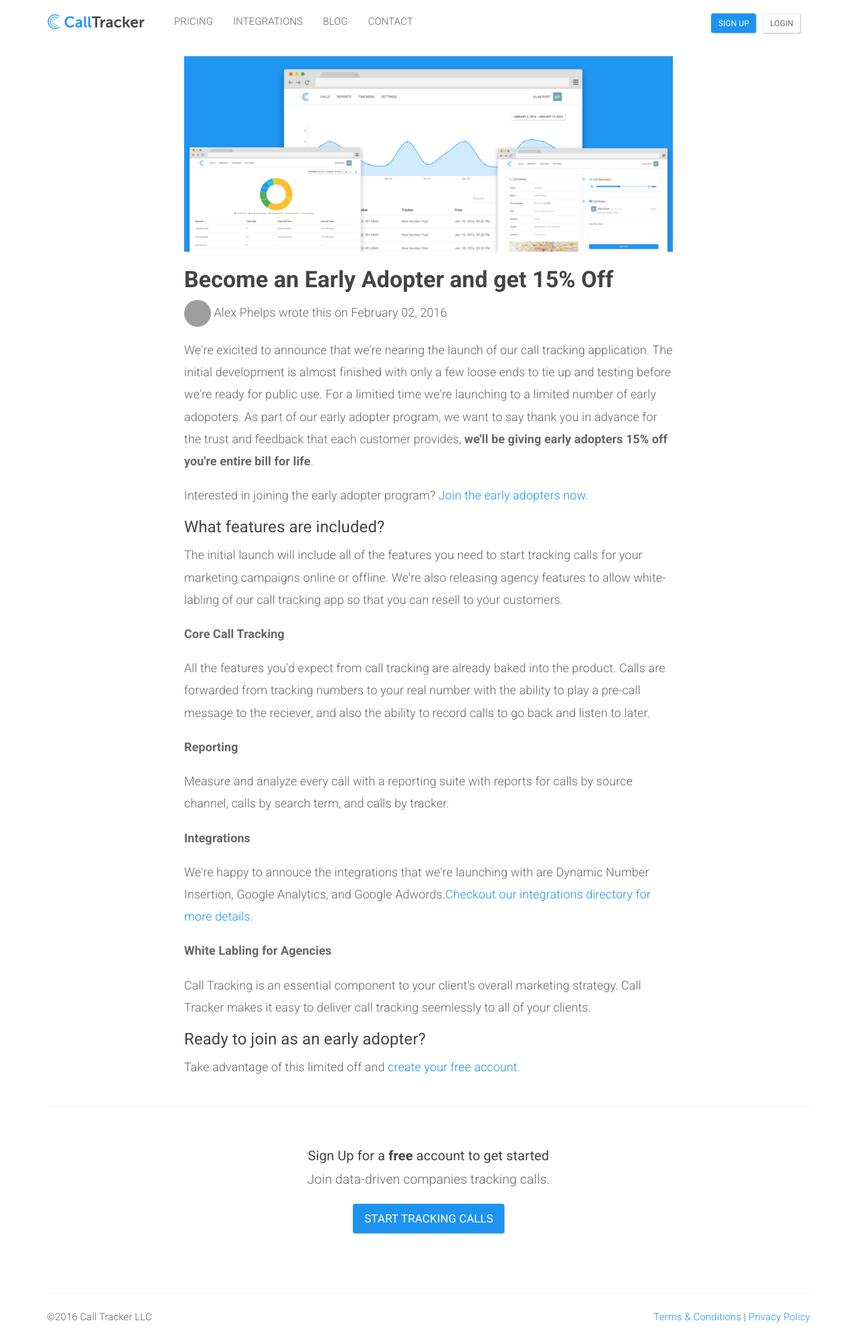
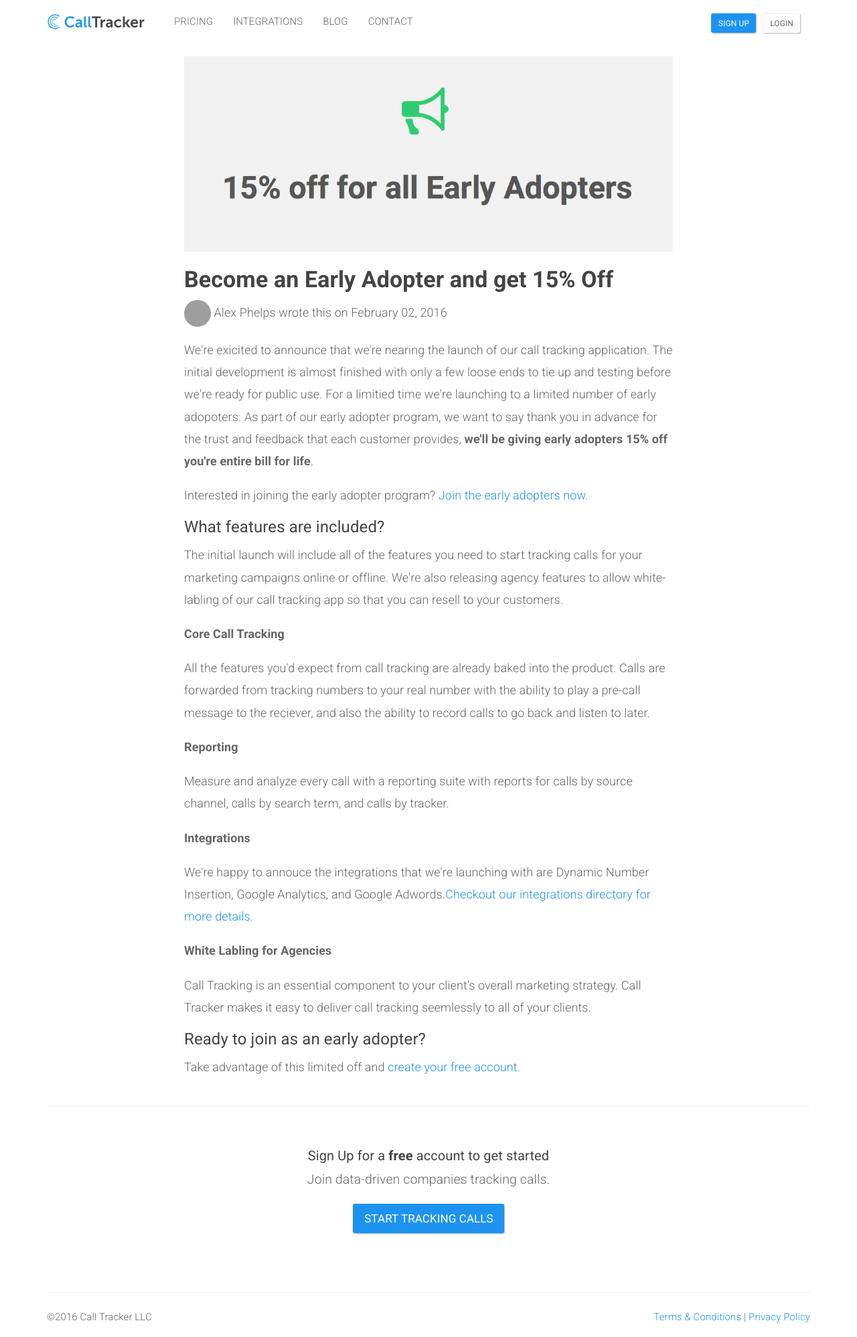
Before and after one commit to sumonst21/calltrackerio-site, a Jekyll site: the page built from _posts/2016-02-02-sign-up-as-an-early-adopter.md, in a window 1280 px wide. Shown: the whole page at 67% size. Built offline with Jekyll 4.4.1, drawn with Linux system fonts in a browser that asks for light colours; comment, search, counter and statistics services are not loaded; grey boxes are pictures that could not be loaded.

Commit message:
update early adopters image

```diff
--- a/_posts/2016-02-02-sign-up-as-an-early-adopter.md
+++ b/_posts/2016-02-02-sign-up-as-an-early-adopter.md
@@ -3,7 +3,7 @@ layout: post
 author: alex
 category: 'product'
 title: Become an Early Adopter and get 15% Off
-image: '/images/posts/calltracker-preview.png'
+image: '/images/posts/early-adopters-annoucement.png'
 excerpt: 'We&#39;re exicited to announce that we&#39;re nearing the launch of our call tracking application. Join as an early adopter and get 15% off your entire bill for life.'
 ---
 <p>We're exicited to announce that we're nearing the launch of our call tracking application. The initial development is almost finished with only a few loose ends to tie up and testing before we're ready for public use. For a limitied time we're launching to a limited number of early adopoters. As part of our early adopter program, we want to say thank you in advance for the trust and feedback that each customer provides, <strong>we'll be giving early adopters 15% off you're entire bill for life</strong>.</p>
```
Also changed, not shown: images/posts/early-adopters-annoucement.png (added).
